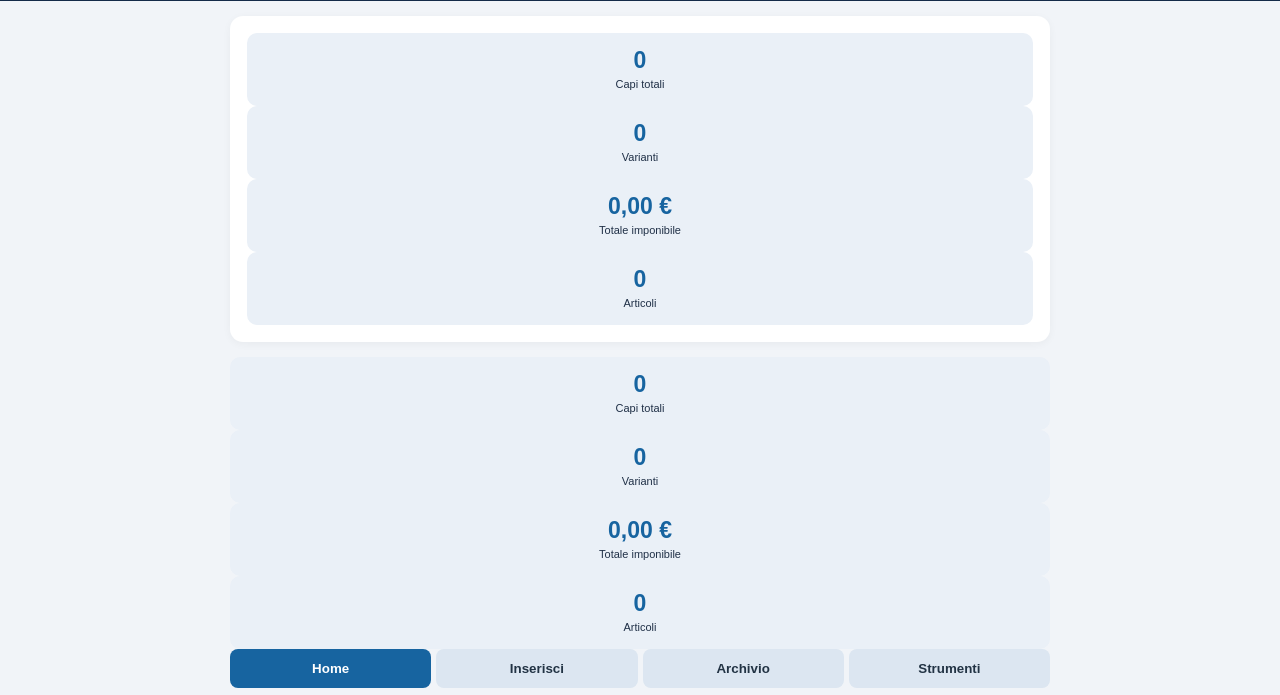
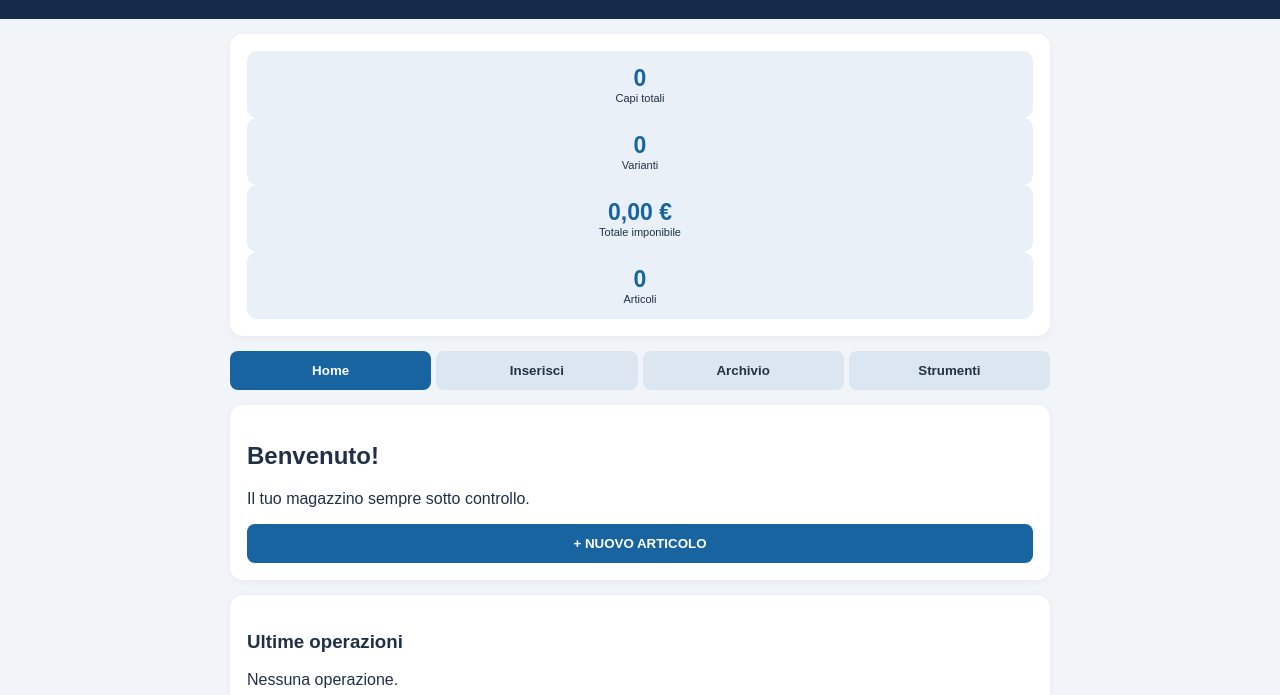
Before and after one commit to pierobalbusso/Magazzino-Smart, a plain HTML site: page index.html in a window 1280 px wide. Shown: the part 105-800 px from the top of the page. Drawn offline with Linux system fonts and the light colour scheme.

Commit message:
Update index.html

```diff
--- a/index.html
+++ b/index.html
@@ -1,4 +1,4 @@
-
+I
 <!DOCTYPE html>
 <html lang="it">
 <head>
@@ -181,27 +181,7 @@ footer{
 <div class="stat">
 <strong id="codes">0</strong>
 <span>Articoli</span>
-</div>
 
-</div>
- <div class="stat">
-<strong id="total">0</strong>
-<span>Capi totali</span>
-</div>
-
-<div class="stat">
-<strong id="variants">0</strong>
-<span>Varianti</span>
-</div>
-
-<div class="stat">
-<strong id="imponibile">0,00 €</strong>
-<span>Totale imponibile</span>
-</div>
-
-<div class="stat">
-<strong id="codes">0</strong>
-<span>Articoli</span>
 </div>
 </div>
 
```
